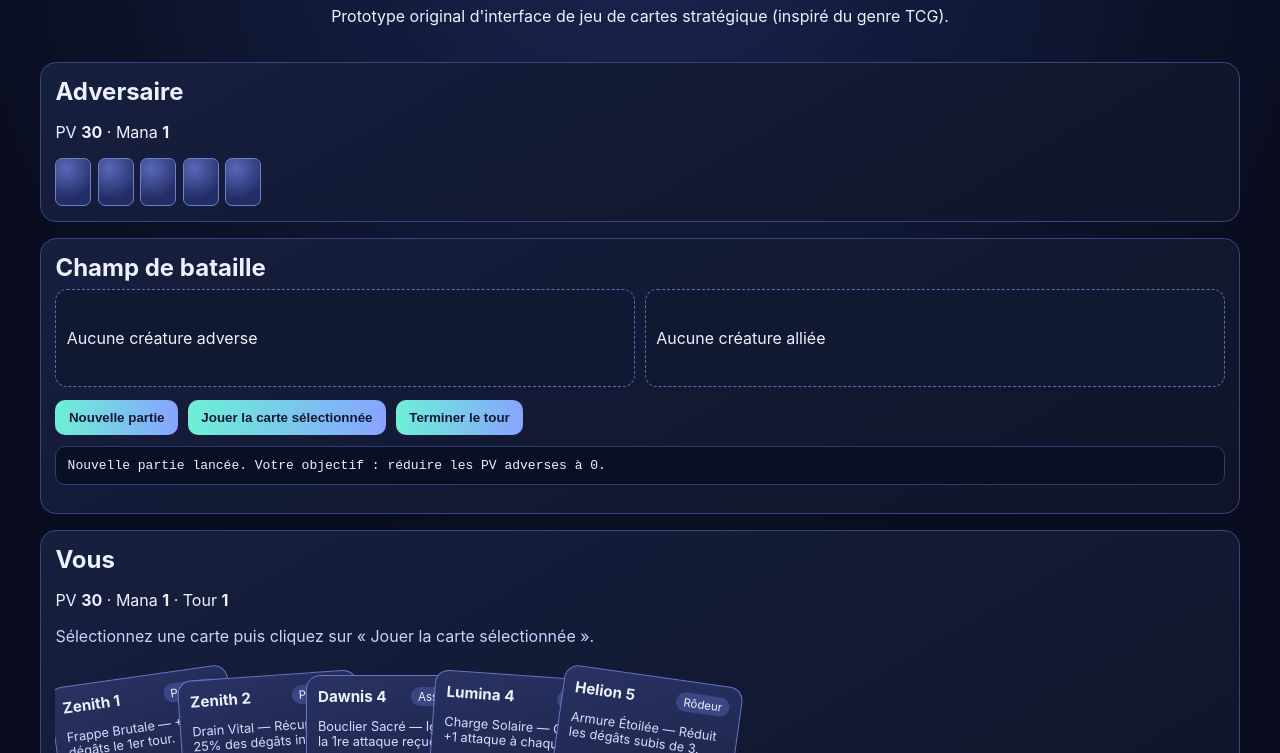
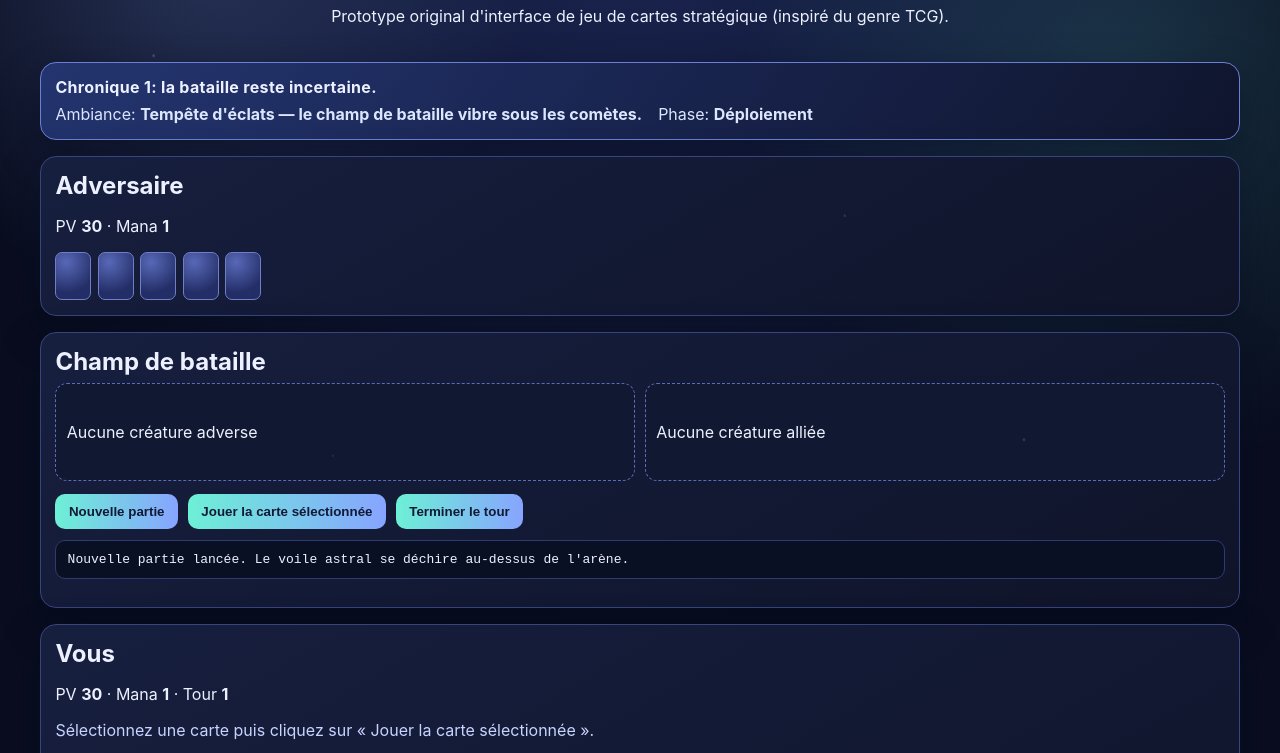
Before and after one commit to cfddf486w5-crypto/Jeux-de-carte, a plain HTML site: page index.html in a window 1280 px wide. Shown: the part 96-849 px from the top of the page. Drawn offline with Linux system fonts and the light colour scheme.

Commit message:
Rendre l'interface du jeu plus immersive

```diff
--- a/app.js
+++ b/app.js
@@ -11,6 +11,13 @@ const abilities = [
   { name: "Bouclier Sacré", text: "Ignore la 1re attaque reçue.", init: (s) => (s.blockOnce = true), defend: (s, dmg) => s.blockOnce ? ((s.blockOnce = false), 0) : dmg },
   { name: "Charge Solaire", text: "Gagne +1 attaque à chaque tour.", turnStart: (s) => (s.scalingAtk += 1) },
   { name: "Ombre Vive", text: "Esquive 20% des coups.", evadeChance: 0.2 }
+];
+
+const atmospheres = [
+  "Nébuleuse carmin — des braises astrales dansent à l'horizon.",
+  "Tempête d'éclats — le champ de bataille vibre sous les comètes.",
+  "Silence du vide — chaque décision résonne comme un destin.",
+  "Aube cosmique — une lueur dorée galvanise vos troupes."
 ];
 
 function createDeck(prefix, themes, offset) {
@@ -50,7 +57,8 @@ const state = {
   playerSlot: null,
   opponentSlot: null,
   selectedCardId: null,
-  logs: []
+  logs: [],
+  phase: "Préparation"
 };
 
 function shuffle(deck) {
@@ -146,6 +154,16 @@ function renderOpponentHand() {
   });
 }
 
+function renderImmersion() {
+  const chapterLine = document.getElementById("chapterLine");
+  const ambianceText = document.getElementById("ambianceText");
+  const phaseText = document.getElementById("phaseText");
+
+  chapterLine.textContent = `Chronique ${state.turn}: ${state.playerHp > state.opponentHp ? "vous prenez l'avantage" : "la bataille reste incertaine"}.`;
+  ambianceText.textContent = atmospheres[state.turn % atmospheres.length];
+  phaseText.textContent = state.phase;
+}
+
 function render() {
   document.getElementById("playerHp").textContent = state.playerHp;
   document.getElementById("opponentHp").textContent = state.opponentHp;
@@ -156,6 +174,7 @@ function render() {
   document.getElementById("playerSlot").innerHTML = state.playerSlot ? cardSummary(state.playerSlot) : "Aucune créature alliée";
   document.getElementById("opponentSlot").innerHTML = state.opponentSlot ? cardSummary(state.opponentSlot) : "Aucune créature adverse";
 
+  renderImmersion();
   renderHand();
   renderOpponentHand();
   document.getElementById("battleLog").textContent = state.logs.slice(-12).join("\n");
@@ -175,7 +194,8 @@ function startGame() {
     playerSlot: null,
     opponentSlot: null,
     selectedCardId: null,
-    logs: ["Nouvelle partie lancée. Votre objectif : réduire les PV adverses à 0."]
+    phase: "Déploiement",
+    logs: ["Nouvelle partie lancée. Le voile astral se déchire au-dessus de l'arène."]
   });
 
   draw(state.playerHand, state.playerDeck, 5);
@@ -193,7 +213,8 @@ function playSelectedCard() {
   state.playerSlot = card;
   state.playerHand = state.playerHand.filter((c) => c.id !== card.id);
   state.selectedCardId = null;
-  state.logs.push(`Vous invoquez ${card.name}.`);
+  state.phase = "Offensive";
+  state.logs.push(`Vous invoquez ${card.name}. Sa présence déforme le champ de bataille.`);
   render();
 }
 
@@ -209,7 +230,7 @@ function opponentPlay() {
   state.opponentMana -= card.cost;
   state.opponentSlot = card;
   state.opponentHand = state.opponentHand.filter((c) => c.id !== card.id);
-  state.logs.push(`L'adversaire invoque ${card.name}.`);
+  state.logs.push(`L'adversaire invoque ${card.name}. Les ombres se densifient.`);
 }
 
 function resolveCombat() {
@@ -233,6 +254,7 @@ function resolveCombat() {
 function endTurn() {
   if (state.playerHp <= 0 || state.opponentHp <= 0) return;
 
+  state.phase = "Résolution";
   opponentPlay();
   resolveCombat();
 
@@ -244,12 +266,13 @@ function endTurn() {
   }
 
   state.turn += 1;
+  state.phase = "Préparation";
   state.playerMana = Math.min(10, state.turn);
   state.opponentMana = Math.min(10, state.turn);
   draw(state.playerHand, state.playerDeck, 1);
   draw(state.opponentHand, state.opponentDeck, 1);
   document.getElementById("battleResult").textContent = `Tour ${state.turn} — préparez votre prochaine action.`;
-  state.logs.push(`--- Tour ${state.turn} ---`);
+  state.logs.push(`--- Tour ${state.turn}: une nouvelle onde stellaire traverse l'arène. ---`);
   render();
 }
 
--- a/index.html
+++ b/index.html
@@ -13,6 +13,14 @@
   </header>
 
   <main class="board">
+    <section class="immersion-panel" aria-live="polite">
+      <p id="chapterLine" class="chapter-line"></p>
+      <div class="ambiance-row">
+        <span>Ambiance: <strong id="ambianceText"></strong></span>
+        <span>Phase: <strong id="phaseText"></strong></span>
+      </div>
+    </section>
+
     <section class="hero hero-opponent">
       <h2>Adversaire</h2>
       <p>PV <strong id="opponentHp">30</strong> · Mana <strong id="opponentMana">1</strong></p>
--- a/styles.css
+++ b/styles.css
@@ -13,7 +13,27 @@ body {
   margin: 0;
   font-family: Inter, system-ui, sans-serif;
   color: var(--text);
-  background: radial-gradient(circle at top, #1a2551 0%, var(--bg) 55%);
+  background:
+    radial-gradient(circle at 15% 5%, rgba(148, 183, 255, 0.16), transparent 22%),
+    radial-gradient(circle at 88% 16%, rgba(100, 238, 214, 0.15), transparent 26%),
+    radial-gradient(circle at top, #1a2551 0%, var(--bg) 55%);
+  position: relative;
+  min-height: 100vh;
+  overflow-x: hidden;
+}
+
+body::before {
+  content: "";
+  position: fixed;
+  inset: 0;
+  pointer-events: none;
+  background-image:
+    radial-gradient(2px 2px at 12% 20%, rgba(255, 255, 255, 0.5), transparent),
+    radial-gradient(1.8px 1.8px at 66% 40%, rgba(255, 255, 255, 0.35), transparent),
+    radial-gradient(2px 2px at 80% 68%, rgba(255, 255, 255, 0.4), transparent),
+    radial-gradient(1.2px 1.2px at 26% 70%, rgba(255, 255, 255, 0.4), transparent);
+  animation: drift 24s linear infinite;
+  opacity: 0.55;
 }
 
 header {
@@ -33,6 +53,26 @@ section {
   border: 1px solid var(--line);
   border-radius: 16px;
   padding: 0.9rem;
+  box-shadow: 0 16px 40px rgba(5, 10, 28, 0.45);
+}
+
+.immersion-panel {
+  background: linear-gradient(120deg, rgba(37, 56, 120, 0.85), rgba(15, 20, 45, 0.95));
+  border-color: #6d7ed4;
+}
+
+.chapter-line {
+  margin: 0;
+  font-weight: 700;
+  letter-spacing: 0.02em;
+}
+
+.ambiance-row {
+  margin-top: 0.45rem;
+  display: flex;
+  flex-wrap: wrap;
+  gap: 1rem;
+  color: #dce6ff;
 }
 
 h2 { margin: 0 0 0.45rem; }
@@ -87,7 +127,7 @@ button {
 
 button:hover { filter: brightness(1.05); }
 
-.battle-result { margin-top: 0.7rem; font-weight: 700; }
+.battle-result { margin-top: 0.7rem; font-weight: 700; color: #91ffd7; }
 
 .battle-log {
   margin-top: 0.65rem;
@@ -130,7 +170,10 @@ button:hover { filter: brightness(1.05); }
   outline: none;
 }
 
-.card-3d.is-selected { filter: drop-shadow(0 0 10px #7cfde6); transform: rotateZ(var(--rotate)) translateY(-20px) scale(1.04); }
+.card-3d.is-selected {
+  filter: drop-shadow(0 0 10px #7cfde6);
+  transform: rotateZ(var(--rotate)) translateY(-20px) scale(1.04);
+}
 
 .card-face {
   height: 100%;
@@ -161,3 +204,8 @@ button:hover { filter: brightness(1.05); }
   grid-template-columns: repeat(2, 1fr);
   gap: 0.28rem;
 }
+
+@keyframes drift {
+  from { transform: translateY(0); }
+  to { transform: translateY(-40px); }
+}
```
